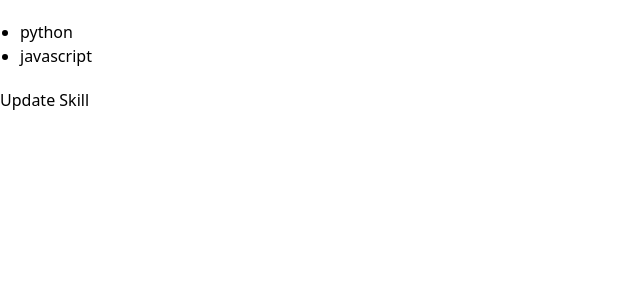
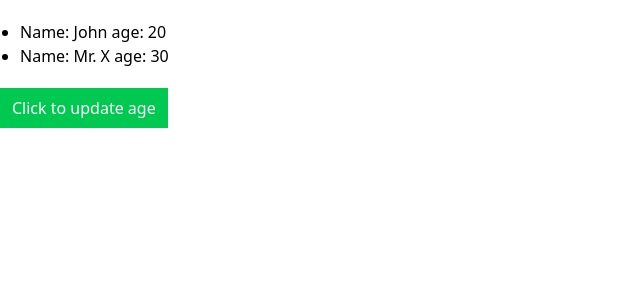
Before and after one commit to phitronio/SDT-Django, a React (Vite) app in the folder phimart-client/: page / in a window 1280 px wide. Shown: the top 300 px of the page, without its empty margins (0-640 px from the left). Built offline with nearby package versions, Linux system fonts and the light colour scheme.

Commit message:
29.4 added

```diff
--- a/phimart-client/src/App.jsx
+++ b/phimart-client/src/App.jsx
@@ -1,9 +1,9 @@
-import Skills from "./components/Skills";
+import Employee from "./components/Employee";
 
 function App() {
   return (
     <>
-      <Skills />
+      <Employee />
     </>
   );
 }
--- /dev/null
+++ b/phimart-client/src/components/Employee.jsx
@@ -0,0 +1,34 @@
+import { useState } from "react";
+
+const Employee = () => {
+  const employeeArr = [
+    { name: "John", age: 20 },
+    { name: "Mr. X", age: 30 },
+  ];
+  const [employee, setEmployee] = useState(employeeArr);
+
+  const handleClick = () => {
+    setEmployee(
+      employee.map((emp) => (emp.name === "John" ? { ...emp, age: 60 } : emp))
+    );
+  };
+  return (
+    <div>
+      <ul className="list-disc m-5">
+        {employee.map((emp, index) => (
+          <li key={index}>
+            Name: {emp.name} age: {emp.age}
+          </li>
+        ))}
+      </ul>
+      <button
+        onClick={handleClick}
+        className="px-3 py-2 bg-green-500 text-white"
+      >
+        Click to update age
+      </button>
+    </div>
+  );
+};
+
+export default Employee;
```
